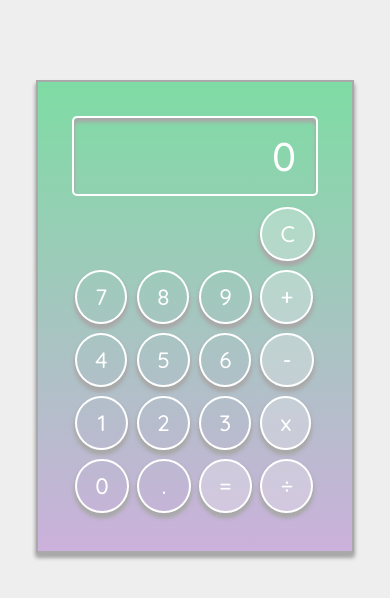
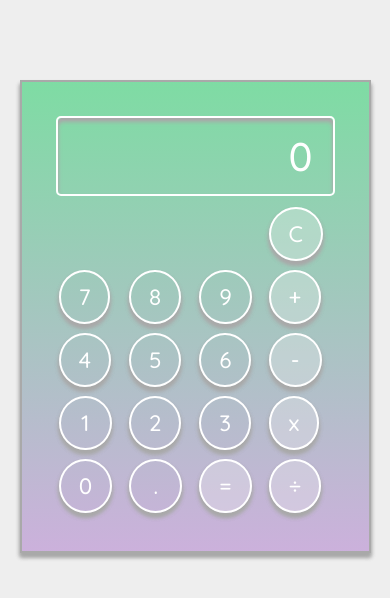
Before and after one commit to rchlkr/calculator, a plain HTML site: page index.html in a window 390 px wide. Drawn offline with Linux system fonts and the light colour scheme.

Commit message:
added media query

```diff
--- a/style.css
+++ b/style.css
@@ -80,3 +80,9 @@ table {
   padding-right: 0.9em;
   padding-left: 0.9em;
 }
+
+@media only screen and (max-width: 600px) and (orientation: portrait) {
+  .calculator {
+    width: 90%;
+  }
+}
```
